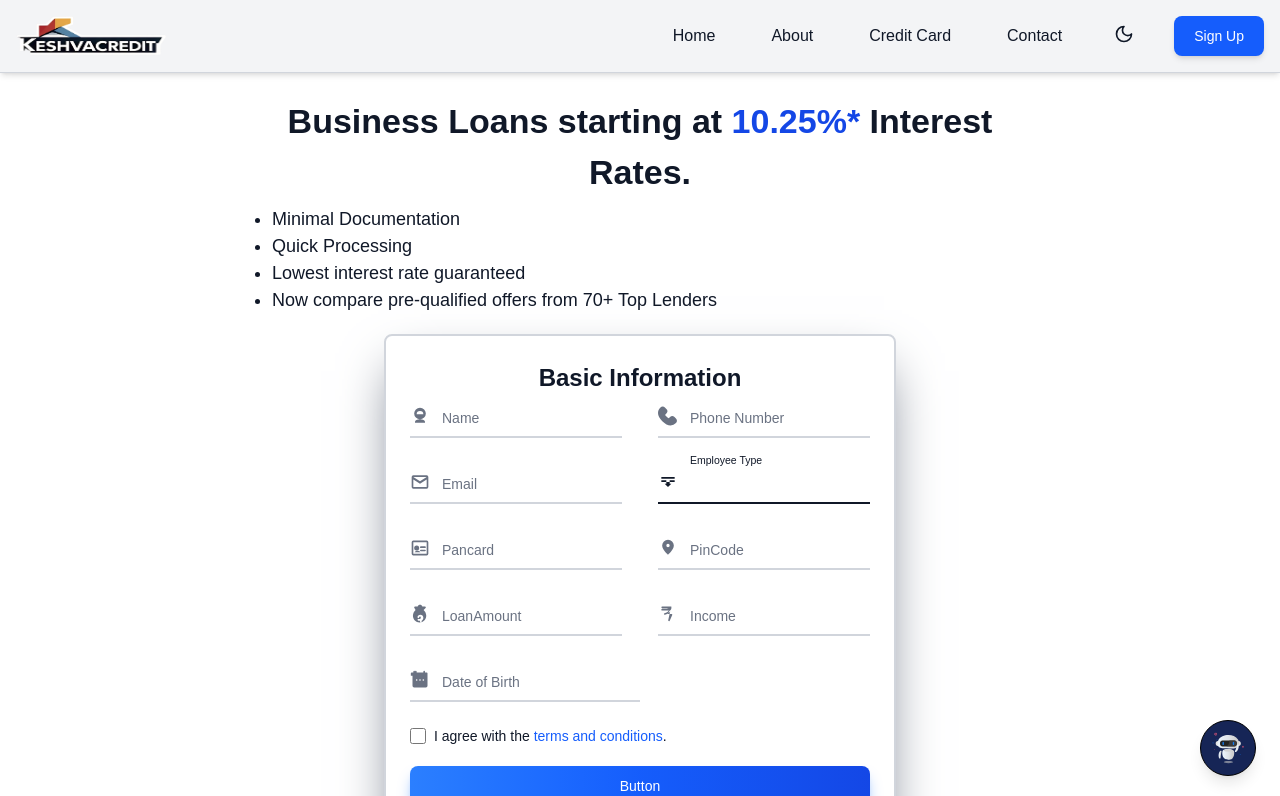
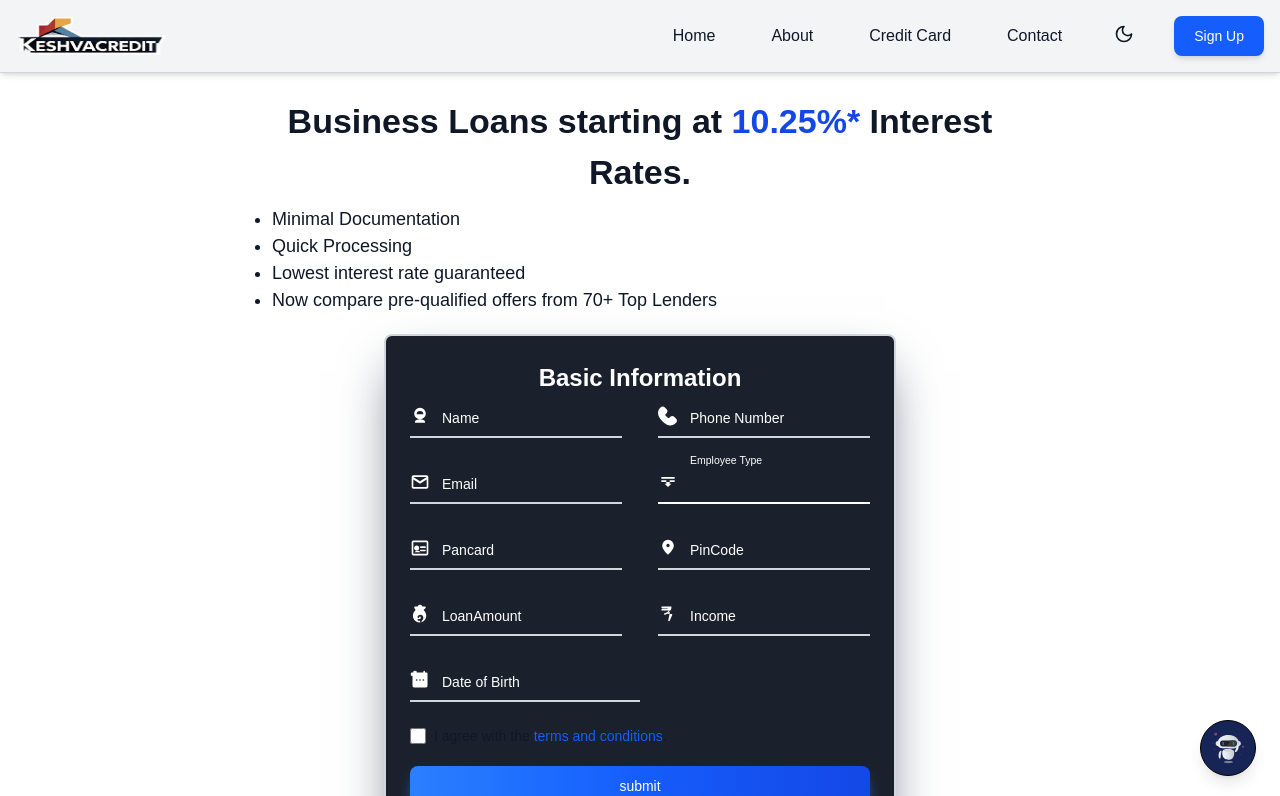
Before and after one commit to situ5901/keshvacredit, a Next.js app: page /short-term-loan in a window 1280 px wide. Shown: the top 796 px of the page. Built offline with nearby package versions, Linux system fonts and the light colour scheme.

Commit message:
new change

```diff
--- a/src/app/ LottieAnimation.tsx
+++ b/src/app/ LottieAnimation.tsx
@@ -21,7 +21,8 @@ const LottieAnimation = () => {
         animationData={animations[currentIndex]}
         loop={false}
         onComplete={handleAnimationComplete}
-        className="w-[342px] md:w-[450px] h-[450px] mx-auto"
+        className="w-[300px] md:w-[450px] h-[450px] mx-auto flex items-center justify-center"
+
 
       />
     </div>
--- a/src/app/ClientLayout.tsx
+++ b/src/app/ClientLayout.tsx
@@ -64,7 +64,7 @@ export default function ClientLayout({ children }: { children: React.ReactNode }
             exit={{ opacity: 0, y: -20 }} // Exit animation
             transition={{ duration: 0.3, ease: "easeOut" }} // Smooth timing
             // Increase width on mobile: full width on mobile, fixed on small screens and up
-            className="absolute bottom-16 right-0 w-[300px] md:w-[450px]  max-w-sm sm:w-64 rounded-lg shadow-lg border overflow-hidden bg-white"
+            className="absolute bottom-16 right-0 w-[270px]  md:w-[450px]  max-w-sm sm:w-64 rounded-lg shadow-lg border overflow-hidden bg-white"
           >
             {/* Chat Header */}
             <div className="p-3 flex bg-blue-950 text-white justify-between items-center">
--- a/src/app/globals.css
+++ b/src/app/globals.css
@@ -29,7 +29,7 @@ body {
 .dark body {
   @apply bg-gray-900 text-gray-100;
 }
-/* Default Light Theme */
+/* custom css for navbar dark and light mode change */
 #navbar {
   @apply bg-gray-100 text-gray-900 border-gray-300 transition-colors duration-300;
 }
@@ -39,7 +39,7 @@ body {
   @apply bg-gray-900 text-white border-gray-700;
 }
 
-/* globals.css */
+/* custom css for menu itemns in navbar dark and light mode change */
 
 .menu-item {
   /* The default styles are kept as in your Tailwind classes.
@@ -60,7 +60,7 @@ body {
   color: #000000; /* black */
 }
 
-
+/* custom css for footer dark and light mode change */
 #footer {
   @apply bg-gray-100 text-gray-900 border-t border-gray-300 transition-colors duration-300;
 }
@@ -70,6 +70,49 @@ body {
 }
 
 /* ✅ Modal Overlay */
+
+
+/* Default styles */
+.custom-box {
+  padding: 1.5rem; /* p-6 */
+  border-radius: 1rem; /* rounded-2xl */
+  box-shadow: 0 10px 25px rgba(0, 0, 0, 0.15); /* shadow-2xl */
+  max-width: 32rem; /* max-w-lg */
+  width: 100%; /* w-full */
+  border: 1px solid #d1d5db; /* border-gray-300 */
+  background-color: black; /* Default (Light Mode) */
+  color: white; /* Text color for light mode */
+}
+
+/* Dark Mode */
+.dark .custom-box {
+  background-color: white; /* Background in dark mode */
+  color: black; /* Text color in dark mode */
+}
+
+
+/* global css for short term loan */
+.form {
+
+  background-color: #1A202C; ;
+  color: white;
+}
+/* Dark mode hover styles */
+.dark .form {
+  background-color: #ffffff; /* white */
+  color: #000000; /* black */
+}
+
+
+
+
+
+
+
+
+
+
+
 #global-modal {
   @apply fixed inset-0 flex items-center justify-center bg-black/30 backdrop-blur-md z-40;
 }
@@ -169,21 +212,3 @@ body {
 .dark #global-modal-message.error {
   @apply bg-red-500;
 }
-
-/* Default styles */
-.custom-box {
-  padding: 1.5rem; /* p-6 */
-  border-radius: 1rem; /* rounded-2xl */
-  box-shadow: 0 10px 25px rgba(0, 0, 0, 0.15); /* shadow-2xl */
-  max-width: 32rem; /* max-w-lg */
-  width: 100%; /* w-full */
-  border: 1px solid #d1d5db; /* border-gray-300 */
-  background-color: black; /* Default (Light Mode) */
-  color: white; /* Text color for light mode */
-}
-
-/* Dark Mode */
-.dark .custom-box {
-  background-color: white; /* Background in dark mode */
-  color: black; /* Text color in dark mode */
-}
--- a/src/app/layout.tsx
+++ b/src/app/layout.tsx
@@ -26,7 +26,6 @@ export default function RootLayout({ children }: { children: React.ReactNode })
         <meta name="fast2sms" content="hrlKAztOKsIXhHeNdufteV7s6Ol2XU3h" />
       </head>
       <body className={`${geistSans.variable} ${geistMono.variable} antialiased`}>
-        {/* ✅ Wrap everything in ClientLayout so chat is fixed across all pages */}
         <ClientLayout>{children}</ClientLayout>
       </body>
     </html>
--- a/src/app/page.tsx
+++ b/src/app/page.tsx
@@ -40,7 +40,7 @@ function Page() {
             <div className="flex gap-8">
               <button
                 type="button"
-                onClick={handleClick}
+                // onClick={handleClick}
                 className="text-white bg-gradient-to-r from-blue-500 via-blue-600 to-blue-700 hover:bg-gradient-to-br focus:ring-4 focus:outline-none focus:ring-blue-300 dark:focus:ring-blue-800 shadow-lg shadow-blue-500/50 dark:shadow-lg dark:shadow-blue-800/80 font-medium rounded-lg text-sm px-5 py-2.5 text-center me-2 mb-2 "
               >
                 Personal Loan
--- a/src/app/short-term-loan/page.tsx
+++ b/src/app/short-term-loan/page.tsx
@@ -16,14 +16,14 @@ function Page() {
             <li>Now compare pre-qualified offers from 70+ Top Lenders</li>
           </ul>
         </div>
-        <form className="max-w-lg mx-auto mt-5 -mt-10 p-6 border-2 border-gray-300 mb-20 rounded-lg shadow-2xl shadow-gray-500 dark:shadow-gray-800 gap-3">
+        <form className=" form  max-w-lg mx-auto mt-5 -mt-10 p-6 border-2 border-gray-300 mb-20 rounded-lg shadow-2xl shadow-gray-500 dark:shadow-gray-800 gap-3">
           <h1 className="text-center font-bold text-[24px]">
             Basic Information
           </h1>
-          <div className="flex space-x-4 gap-5">
+          <div className=" flex space-x-4 gap-5">
             {/* Name Input */}
-            <div className="relative flex items-center border-b-2 border-gray-300 dark:border-gray-600 w-1/2">
-              <span className="text-gray-500 dark:text-gray-400 pr-2 absolute left-0 top-1/2 transform -translate-y-1/2">
+            <div className=" relative flex items-center border-b-2 border-gray-300 dark:border-gray-600 w-1/2">
+              <span className=" pr-2 absolute left-0 top-1/2 transform -translate-y-1/2">
                 <svg
                   className="w-5 h-5"
                   aria-hidden="true"
@@ -42,7 +42,7 @@ function Page() {
               />
               <label
                 htmlFor="floating-name"
-                className="absolute text-sm text-gray-500 dark:text-gray-400 duration-300 transform -translate-y-6 scale-75 top-3 left-8 origin-[0] peer-placeholder-shown:scale-100 peer-placeholder-shown:translate-y-0 peer-focus:scale-75 peer-focus:-translate-y-6 peer-focus:text-blue-600 peer-focus:dark:text-blue-500"
+                className="absolute text-sm  duration-300 transform -translate-y-6 scale-75 top-3 left-8 origin-[0] peer-placeholder-shown:scale-100 peer-placeholder-shown:translate-y-0 peer-focus:scale-75 peer-focus:-translate-y-6 peer-focus:text-blue-600 peer-focus:dark:text-blue-500"
               >
                 Name
               </label>
@@ -50,7 +50,7 @@ function Page() {
 
             {/* Phone Input */}
             <div className="relative flex items-center border-b-2 border-gray-300 dark:border-gray-600 w-1/2">
-              <span className="text-gray-500 dark:text-gray-400 pr-2 absolute left-0 top-1/2 transform -translate-y-1/2">
+              <span className="  pr-2 absolute left-0 top-1/2 transform -translate-y-1/2">
                 <svg
                   className="w-5 h-5"
                   aria-hidden="true"
@@ -69,7 +69,7 @@ function Page() {
               />
               <label
                 htmlFor="floating-phone-number"
-                className="absolute text-sm text-gray-500 dark:text-gray-400 duration-300 transform -translate-y-6 scale-75 top-3 left-8 origin-[0] peer-placeholder-shown:scale-100 peer-placeholder-shown:translate-y-0 peer-focus:scale-75 peer-focus:-translate-y-6 peer-focus:text-blue-600 peer-focus:dark:text-blue-500"
+                className="absolute text-sm   duration-300 transform -translate-y-6 scale-75 top-3 left-8 origin-[0] peer-placeholder-shown:scale-100 peer-placeholder-shown:translate-y-0 peer-focus:scale-75 peer-focus:-translate-y-6 peer-focus:text-blue-600 peer-focus:dark:text-blue-500"
               >
                 Phone Number
               </label>
@@ -79,7 +79,7 @@ function Page() {
           <div className="flex space-x-4 mt-6 gap-5">
             {/* Email Input */}
             <div className="relative flex items-center border-b-2 border-gray-300 dark:border-gray-600 w-1/2">
-              <span className="text-gray-500 dark:text-gray-400 pr-2 absolute left-0 top-1/2 transform -translate-y-1/2">
+              <span className="  pr-2 absolute left-0 top-1/2 transform -translate-y-1/2">
                 <svg
                   className="w-5 h-5"
                   aria-hidden="true"
@@ -98,7 +98,7 @@ function Page() {
               />
               <label
                 htmlFor="floating-email"
-                className="absolute text-sm text-gray-500 dark:text-gray-400 duration-300 transform -translate-y-6 scale-75 top-3 left-8 origin-[0] peer-placeholder-shown:scale-100 peer-placeholder-shown:translate-y-0 peer-focus:scale-75 peer-focus:-translate-y-6 peer-focus:text-blue-600 peer-focus:dark:text-blue-500"
+                className="absolute text-sm   duration-300 transform -translate-y-6 scale-75 top-3 left-8 origin-[0] peer-placeholder-shown:scale-100 peer-placeholder-shown:translate-y-0 peer-focus:scale-75 peer-focus:-translate-y-6 peer-focus:text-blue-600 peer-focus:dark:text-blue-500"
               >
                 Email
               </label>
@@ -138,7 +138,7 @@ function Page() {
           <div className="flex space-x-4 mt-6 gap-5">
             {/* Email Input */}
             <div className="relative flex items-center border-b-2 border-gray-300 dark:border-gray-600 w-1/2">
-              <span className="text-gray-500 dark:text-gray-400 pr-2 absolute left-0 top-1/2 transform -translate-y-1/2">
+              <span className="  pr-2 absolute left-0 top-1/2 transform -translate-y-1/2">
                 <svg
                   className="w-5 h-5"
                   aria-hidden="true"
@@ -157,14 +157,14 @@ function Page() {
               />
               <label
                 htmlFor="floating-pancard"
-                className="absolute text-sm text-gray-500 dark:text-gray-400 duration-300 transform -translate-y-6 scale-75 top-3 left-8 origin-[0] peer-placeholder-shown:scale-100 peer-placeholder-shown:translate-y-0 peer-focus:scale-75 peer-focus:-translate-y-6 peer-focus:text-blue-600 peer-focus:dark:text-blue-500"
+                className="absolute text-sm   duration-300 transform -translate-y-6 scale-75 top-3 left-8 origin-[0] peer-placeholder-shown:scale-100 peer-placeholder-shown:translate-y-0 peer-focus:scale-75 peer-focus:-translate-y-6 peer-focus:text-blue-600 peer-focus:dark:text-blue-500"
               >
                 Pancard
               </label>
             </div>
 
             <div className="relative flex items-center border-b-2 border-gray-300 dark:border-gray-600 w-1/2">
-              <span className="text-gray-500 dark:text-gray-400 pr-2 absolute left-0 top-1/2 transform -translate-y-1/2">
+              <span className="  pr-2 absolute left-0 top-1/2 transform -translate-y-1/2">
                 <svg
                   className="w-5 h-5"
                   aria-hidden="true"
@@ -183,7 +183,7 @@ function Page() {
               />
               <label
                 htmlFor="floating-pincode"
-                className="absolute text-sm text-gray-500 dark:text-gray-400 duration-300 transform -translate-y-6 scale-75 top-3 left-8 origin-[0] peer-placeholder-shown:scale-100 peer-placeholder-shown:translate-y-0 peer-focus:scale-75 peer-focus:-translate-y-6 peer-focus:text-blue-600 peer-focus:dark:text-blue-500"
+                className="absolute text-sm   duration-300 transform -translate-y-6 scale-75 top-3 left-8 origin-[0] peer-placeholder-shown:scale-100 peer-placeholder-shown:translate-y-0 peer-focus:scale-75 peer-focus:-translate-y-6 peer-focus:text-blue-600 peer-focus:dark:text-blue-500"
               >
                 PinCode
               </label>
@@ -192,7 +192,7 @@ function Page() {
 
           <div className="flex space-x-4 mt-6 gap-5">
             <div className="relative flex items-center border-b-2 border-gray-300 dark:border-gray-600 w-1/2">
-              <span className="text-gray-500 dark:text-gray-400 pr-2 absolute left-0 top-1/2 transform -translate-y-1/2">
+              <span className="  pr-2 absolute left-0 top-1/2 transform -translate-y-1/2">
                 <svg
                   className="w-5 h-5"
                   aria-hidden="true"
@@ -211,14 +211,14 @@ function Page() {
               />
               <label
                 htmlFor="floating-loanAmount"
-                className="absolute text-sm text-gray-500 dark:text-gray-400 duration-300 transform -translate-y-6 scale-75 top-3 left-8 origin-[0] peer-placeholder-shown:scale-100 peer-placeholder-shown:translate-y-0 peer-focus:scale-75 peer-focus:-translate-y-6 peer-focus:text-blue-600 peer-focus:dark:text-blue-500"
+                className="absolute text-sm   duration-300 transform -translate-y-6 scale-75 top-3 left-8 origin-[0] peer-placeholder-shown:scale-100 peer-placeholder-shown:translate-y-0 peer-focus:scale-75 peer-focus:-translate-y-6 peer-focus:text-blue-600 peer-focus:dark:text-blue-500"
               >
                 LoanAmount
               </label>
             </div>
 
             <div className="relative flex items-center border-b-2 border-gray-300 dark:border-gray-600 w-1/2">
-              <span className="text-gray-500 dark:text-gray-400 pr-2 absolute left-0 top-1/2 transform -translate-y-1/2">
+              <span className="  pr-2 absolute left-0 top-1/2 transform -translate-y-1/2">
                 <svg
                   className="w-5 h-5"
                   aria-hidden="true"
@@ -237,7 +237,7 @@ function Page() {
               />
               <label
                 htmlFor="floating-Income"
-                className="absolute text-sm text-gray-500 dark:text-gray-400 duration-300 transform -translate-y-6 scale-75 top-3 left-8 origin-[0] peer-placeholder-shown:scale-100 peer-placeholder-shown:translate-y-0 peer-focus:scale-75 peer-focus:-translate-y-6 peer-focus:text-blue-600 peer-focus:dark:text-blue-500"
+                className="absolute text-sm   duration-300 transform -translate-y-6 scale-75 top-3 left-8 origin-[0] peer-placeholder-shown:scale-100 peer-placeholder-shown:translate-y-0 peer-focus:scale-75 peer-focus:-translate-y-6 peer-focus:text-blue-600 peer-focus:dark:text-blue-500"
               >
                 Income
               </label>
@@ -246,7 +246,7 @@ function Page() {
 
           <div className="flex space-x-4 mt-6 gap-5">
             <div className="relative flex items-center border-b-2 border-gray-300 dark:border-gray-600 w-1/2">
-              <span className="text-gray-500 dark:text-gray-400 pr-2 absolute left-0 top-1/2 transform -translate-y-1/2">
+              <span className="  pr-2 absolute left-0 top-1/2 transform -translate-y-1/2">
                 <svg
                   className="w-5 h-5"
                   aria-hidden="true"
@@ -265,7 +265,7 @@ function Page() {
               />
               <label
                 htmlFor="floating-dob"
-                className="absolute text-sm text-gray-500 dark:text-gray-400 duration-300 transform -translate-y-6 scale-75 top-3 left-8 origin-[0] peer-placeholder-shown:scale-100 peer-placeholder-shown:translate-y-0 peer-focus:scale-75 peer-focus:-translate-y-6 peer-focus:text-blue-600 peer-focus:dark:text-blue-500"
+                className="absolute text-sm   duration-300 transform -translate-y-6 scale-75 top-3 left-8 origin-[0] peer-placeholder-shown:scale-100 peer-placeholder-shown:translate-y-0 peer-focus:scale-75 peer-focus:-translate-y-6 peer-focus:text-blue-600 peer-focus:dark:text-blue-500"
               >
                 Date of Birth
               </label>
@@ -299,7 +299,7 @@ function Page() {
             type="button"
             className="w-full mt-5 text-white bg-gradient-to-r from-blue-500 via-blue-600 to-blue-700 hover:bg-gradient-to-br active:bg-transparent active:ring-0 shadow-lg shadow-blue-500/50 dark:shadow-lg dark:shadow-blue-800/80 font-medium rounded-lg text-sm px-5 py-2.5 text-center me-2 mb-2"
           >
-            Button
+            submit
           </button>
         </form>
       </div>
```
